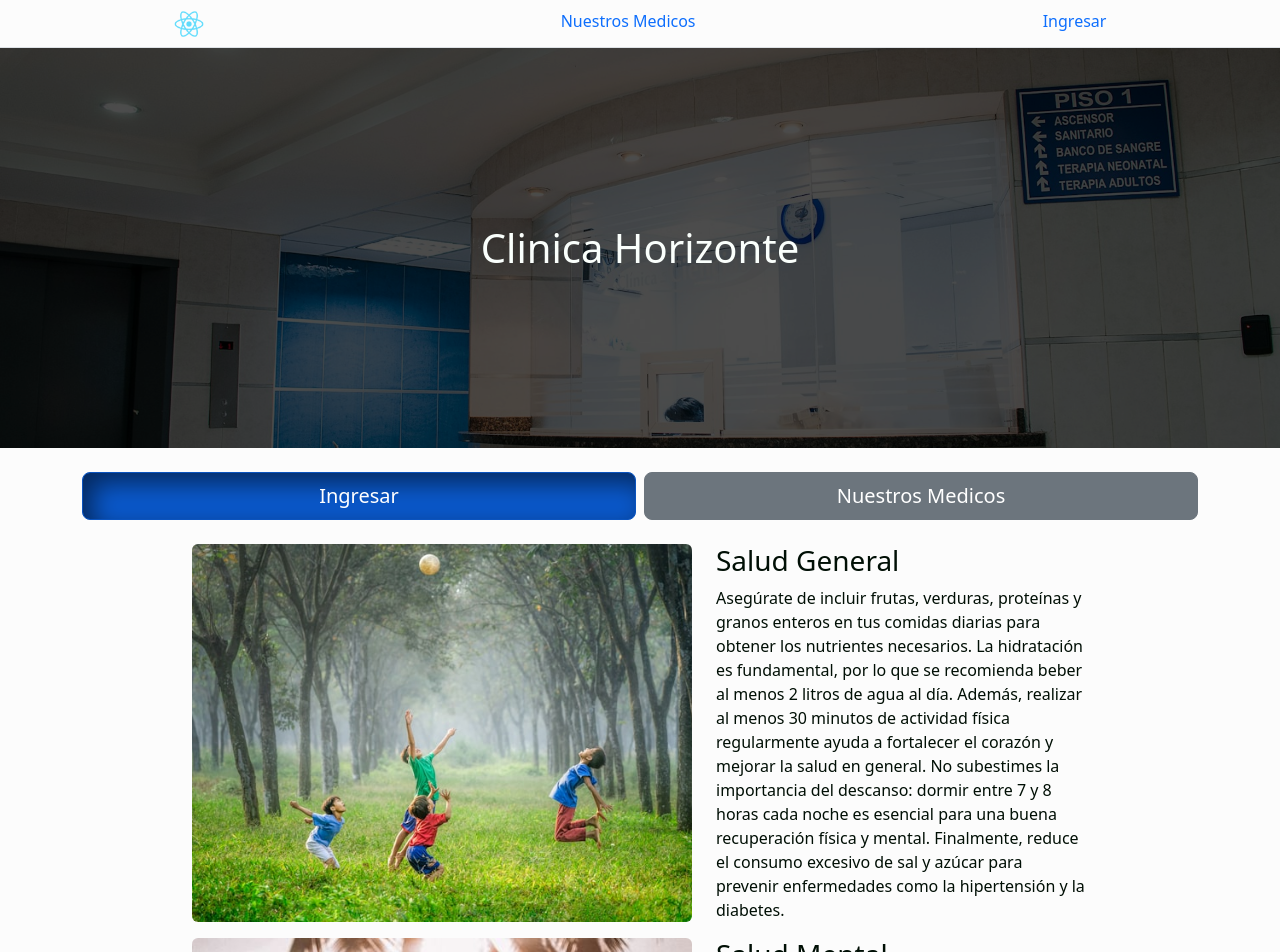
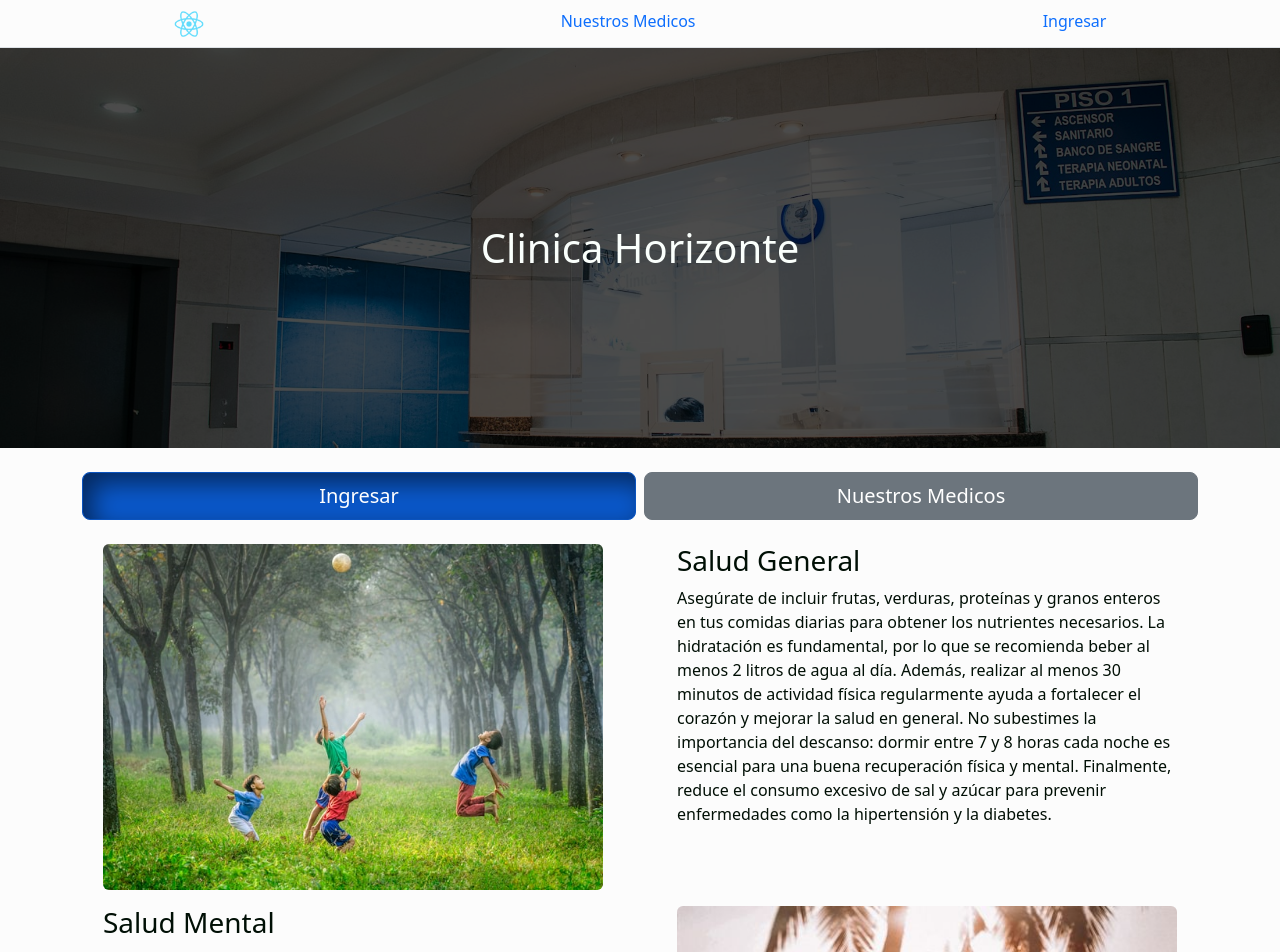
Before and after one commit to sebast825/medical-scheduling-fe, a React (Create React App) app: page / in a window 1280 px wide. Shown: the top 952 px of the page. Built offline with nearby package versions, Linux system fonts and the light colour scheme.

Commit message:
responsive card

```diff
--- a/src/Components/General/Cards/ImageTextCard/ImageTextCard.tsx
+++ b/src/Components/General/Cards/ImageTextCard/ImageTextCard.tsx
@@ -1,33 +1,50 @@
+import useWindowSize from "../../../../hooks/ScreenSize";
+
 interface IImageTextCard {
-   title : string,
-   content : string,
-   imageUrl : string,
-   altImg : string
-   imageLeft : boolean
+  title: string;
+  content: string;
+  imageUrl: string;
+  altImg: string;
+  imageLeft: boolean;
 }
 
-function ImageTextCard(props : IImageTextCard) {
-
-   const {title,content,imageUrl,imageLeft,altImg} = props;
-
+function ImageTextCard(props: IImageTextCard) {
+  const { title, content, imageUrl, imageLeft, altImg } = props;
+  const windowsSize = useWindowSize();
   return (
-    <div className="container ">
+    <div className="container">
       <div className="row justify-content-center">
         {/* Card 1 */}
-        <div className="col-12 ">
-          <div className=" gap-2 gap-md-4 d-flex flex-column flex-md-row justify-content-center">
-
-            <img
-              src={imageUrl}
-              className="card-img-left img-fluid rounded-start rounded"
-              alt={altImg}
-              style={{ width: "500px", objectFit: "cover" }}
-            />
-            <div className=" col-12 col-md-4">
+        <div className="col-12 d-flex justify-content-center">
+          <div
+            className={`col-12  gap-3 d-flex flex-column flex-md-row justify-content-center
+          ${imageLeft ? "flex-md-row-reverse" : ""}`}
+          >
+            <div
+              className={`col-12 col-md-6  d-flex justify-content-start
+              ${imageLeft ? "flex-md-row-reverse" : ""}
+         `}
+            >
+              <img
+                src={imageUrl}
+                className="img-fluid rounded"
+                alt={altImg}
+                style={{
+                  width: "100%",
+                  maxWidth: "500px",
+                  objectFit: "cover",
+                }}
+              />
+            </div>
+            <div
+              className="col-12 col-md-6 mt-3 mt-md-0 text-align-rigth"
+              style={{
+                width: "100%",
+                maxWidth: "500px",
+              }}
+            >
               <h3 className="card-title">{title}</h3>
-              <p className="card-text mt-2">
-              {content}
-              </p>
+              <p className="card-text mt-2">{content}</p>
             </div>
           </div>
         </div>
--- a/src/pages/home/Home.tsx
+++ b/src/pages/home/Home.tsx
@@ -36,7 +36,7 @@ function Home() {
         content={saludMentalCard.content}
         imageUrl={saludMentalCard.imageUrl}
         altImg={saludMentalCard.altImg}
-        imageLeft={false}
+        imageLeft={true}
       />
       <ImageTextCard
         title={pevenciónMedicaCard.title}
@@ -50,7 +50,7 @@ function Home() {
         content={habitosSaludablesCard.content}
         imageUrl={habitosSaludablesCard.imageUrl}
         altImg={habitosSaludablesCard.altImg}
-        imageLeft={false}
+        imageLeft={true}
       />
       </div>
     </div>
```
Also changed, not shown: src/Components/General/Cards/ImageTextCard/ImageTextCard.scss (added).
